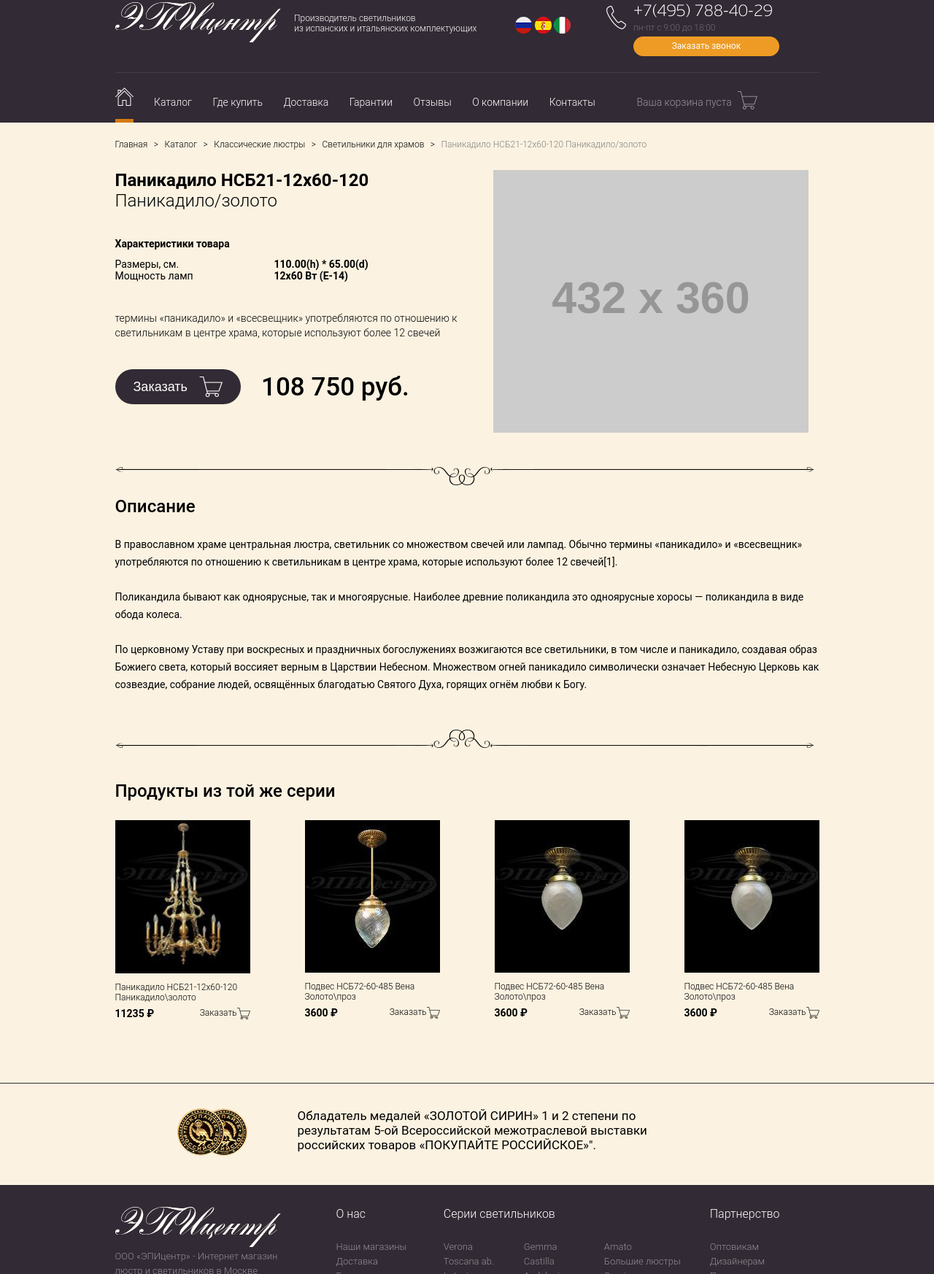
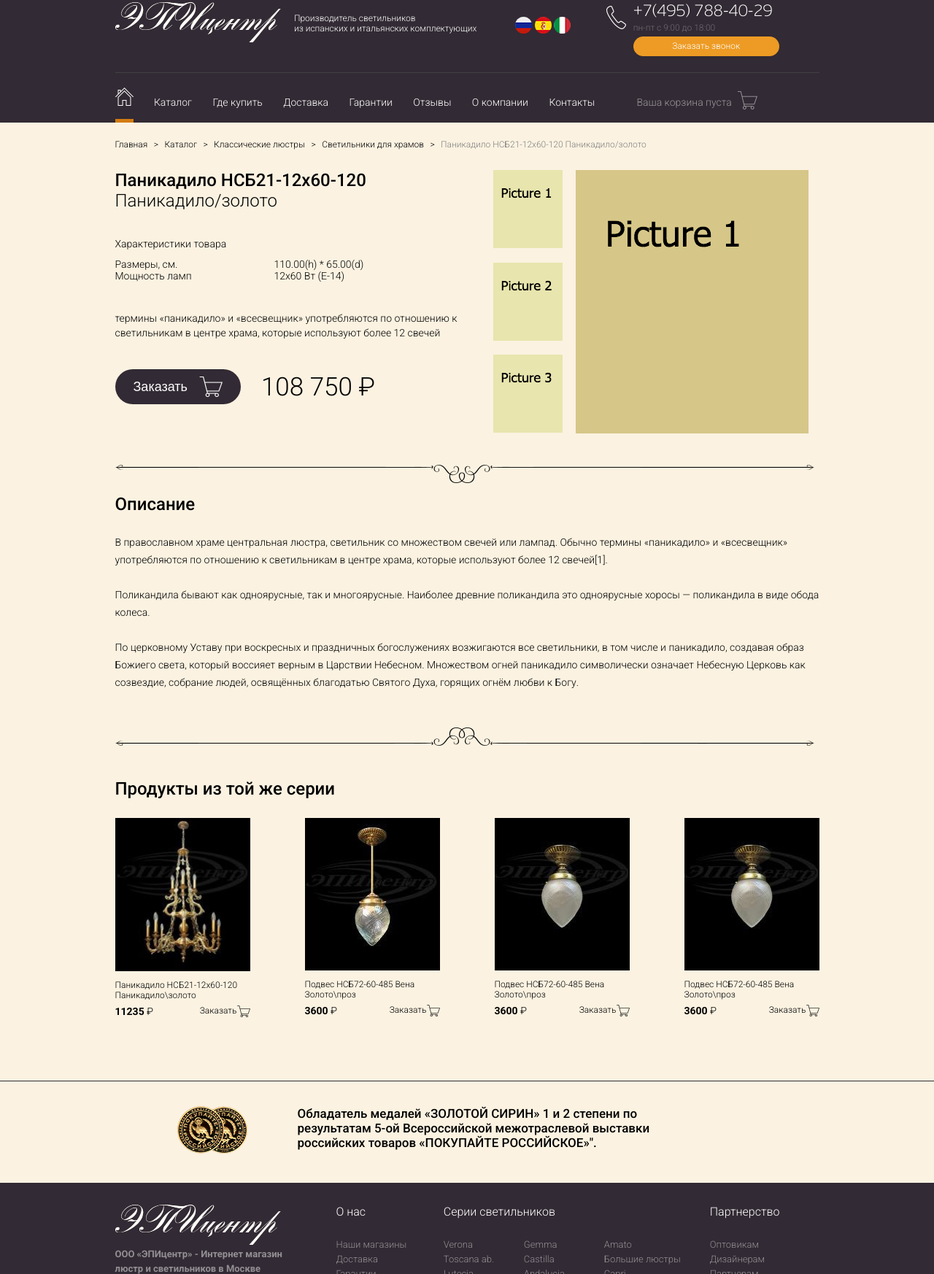
Before and after one commit to idu135/epicenter, a plain HTML site: page product.html in a window 1280 px wide. Shown: the part 19-1765 px from the top of the page at 73% size. Drawn offline with nearby package versions, Linux system fonts and the light colour scheme; placeholder pictures from the web are drawn by us.

Commit message:
finished

```diff
--- a/css/style.css
+++ b/css/style.css
@@ -20,7 +20,7 @@ html{
 }
 
 .clearfix:after{
-	content: "";
+	content: '';
 	display: table;
 	clear: both;
 }
@@ -37,6 +37,7 @@ body{
   font-family: 'Roboto', sans-serif;
   font-size: 14px;
   line-height: auto;
+  font-weight: 300;
   margin: 0;
   padding-bottom: 0;
 }
@@ -140,7 +141,7 @@ h1{
 
 .header-contacts::before{
   position: absolute;
-  content: "";
+  content: '';
   width:27px;
   height: 32px;
   left: 0;
@@ -155,7 +156,6 @@ h1{
 
 .header-contacts__working-hours{
   font-size: 12px;
-  font-weight: 300;
   opacity: .3;
   margin-bottom: 5px;
 }
@@ -194,7 +194,6 @@ h1{
 
 .header-navigation li a{
   color: #fff;
-  font-weight: 300;
   display: inline-block;
   margin-right: 25px;
 }
@@ -224,7 +223,6 @@ h1{
   padding-right: 35px;
   color: #fff;
   opacity: .5;
-  font-weight: 300;
 }
 
 .user-cart a:hover{
@@ -253,7 +251,7 @@ h1{
   height: 440px;
 }
 
-.main-slider input[type="radio"]{
+.main-slider input[type='radio']{
 	opacity: 0;
 }
 
@@ -261,7 +259,7 @@ h1{
   width: 100%;
   height: 440px;
   position: relative;
-  background: url("../img/slide-1.png")no-repeat 80% 20%;
+  background: url('../img/slide-1.png')no-repeat 80% 20%;
 }
 
 .slide{
@@ -275,7 +273,7 @@ h1{
 .slider-arrow-left,
 .slider-arrow-right{
   position: absolute;
-  content:"";
+  content:'';
   width: 50px;
   height: 50px;
   background-image: url(../img/icon-arrow-left.png);
@@ -313,8 +311,8 @@ h1{
 
 .slide-content h1{
   font-size: 28px;
+  line-height: 1;
   font-weight: 300;
-  line-height: 1;
 }
 
 .slide-content span{
@@ -356,7 +354,7 @@ main{
 .products__title,
 .top-block__title{
   font-size: 24px;
-  font-weight: 400;
+  font-weight: 500;
 }
 
 .products__title{
@@ -410,6 +408,7 @@ main{
 
 .video{
   display: block;
+  overflow: hidden;
   width: 265px;
   height: 150px;
   background: url('../img/bg-video.jpg')no-repeat;
@@ -430,7 +429,6 @@ main{
   height: 65px;
   background-color: #f5e1c4;
   line-height: 20px;
-  font-weight: 300;
   text-align: center;
 }
 
@@ -470,9 +468,14 @@ main{
   display: -o-flex;
   display: flex;
   justify-content: space-between;
+  -webkit-justify-content: space-between;
   padding-bottom: 25px;
   margin-bottom: 15px;
   position: relative;
+  -webkit-flex-wrap: wrap;
+  -moz-flex-wrap: wrap;
+  -ms-flex-wrap: wrap;
+  -o-flex-wrap: wrap;
   flex-wrap: wrap;
 }
 
@@ -517,12 +520,14 @@ main{
 
 .item__name{
   font-size: 12px;
-  font-weight: 300;
   margin-bottom: 7px;
 }
 
 .item__price{
   float: left;
+}
+
+.item__price span{
   font-weight: 700;
 }
 
@@ -531,12 +536,11 @@ main{
   padding-right: 18px;
   position: relative;
   font-size: 12px;
-  font-weight: 300;
 }
 
 .item__to-cart:after{
   position: absolute;
-  content: "";
+  content: '';
   width: 18px;
   height: 16px;
   background-image: url('../img/icon-to-cart.png');
@@ -548,7 +552,6 @@ main{
 
 .promo-block__title{
   font-size: 24px;
-  font-weight: 300;
   margin-bottom: 30px;
 }
 
@@ -562,6 +565,10 @@ main{
   display: -ms-flex;
   display: -o-flex;
   display: flex;
+  -webkit-flex-wrap: wrap;
+  -moz-flex-wrap: wrap;
+  -ms-flex-wrap: wrap;
+  -o-flex-wrap: wrap;
   flex-wrap: wrap;
   justify-content: space-between;
 }
@@ -573,7 +580,6 @@ main{
   position: relative;
   font-size: 13px;
   line-height: 18px;
-  font-weight: 300;
 }
 
 .promo-block__item:nth-child(3n){
@@ -655,8 +661,8 @@ main{
 
 .reviews__title{
   font-size: 24px;
-  font-weight: 400;
   margin-bottom: 25px;
+  font-weight: 500;
 }
 
 .reviews__slider{
@@ -671,12 +677,12 @@ main{
 .about-epicenter__title{
   font-size: 24px;
   margin-bottom: 45px;
+  font-weight: 500;
 }
 
 .about-epicenter__content{
   font-size: 13px;
   line-height: 18px;
-  font-weight: 300;
   padding-bottom: 55px;
 }
 
@@ -700,8 +706,8 @@ main{
   width: 770px;
   padding-left: 250px;
   font-size: 17px;
-  font-weight: 400;
   position: relative;
+  font-weight: 500;
 }
 
 .rewards__content::before{
@@ -741,7 +747,6 @@ main{
 .footer__address{
   font-size: 13px;
   line-height: 20px;
-  font-weight: 300;
   color: #fff;
   opacity: .47;
   margin-bottom: 35px;
@@ -754,7 +759,6 @@ main{
 .footer__tel{
   font-size: 30px;
   line-height: 20px;
-  font-weight: 300;
   color: #fff;
   opacity: .47;
 }
@@ -764,7 +768,6 @@ main{
 .partnership__title{
   font-size: 16px;
   line-height: 20px;
-  font-weight: 300;
   margin-bottom: 25px;
   color: #fff;
 }
@@ -783,7 +786,6 @@ main{
 .partnership a{
   font-size: 13px;
   line-height: 20px;
-  font-weight: 300;
   color: #fff;
   opacity: .47;
 }
@@ -817,6 +819,10 @@ main{
   display: flex;
   width: 100%;
   height: 170px;
+  -webkit-flex-wrap: wrap;
+  -moz-flex-wrap: wrap;
+  -ms-flex-wrap: wrap;
+  -o-flex-wrap: wrap;
   flex-wrap: wrap;
   flex-direction: column;
   align-items: flex-start;
@@ -829,7 +835,6 @@ main{
   margin: 0;
   display: table-cell;
   line-height: 30px;
-  font-weight: 300;
 }
 
 .filter__list a{
@@ -856,7 +861,6 @@ main{
 .breadcrumbs a{
   font-size: 12px;
   line-height: 20px;
-  font-weight: 300;
 }
 
 .breadcrumbs li:last-child a{
@@ -875,19 +879,17 @@ main{
 
 .item-details__name{
   font-size: 24px;
-  font-weight: 600;
+  font-weight: 500;
 }
 
 .item-details__material{
   font-size: 24px;
-  font-weight: 300;
   margin-bottom: 35px;
 }
 
 .item-details__specification-title{
   font-size: 14px;
   line-height: 20px;
-  font-weight: 600;
   margin-bottom: 10px;
 }
 
@@ -904,11 +906,9 @@ main{
 .item-details__specification-info{
   float: right;
   width: 300px;
-  font-weight: 600;
 }
 
 .item-details__other-info{
-  font-weight: 300;
   line-height: 20px;
   margin-bottom: 40px;
 }
@@ -917,7 +917,6 @@ main{
 .item-details__order-btn{
   width: 172px;
   height: 48px;
-  font-weight: 300;
   color: #fff;
   font-size: 18px;
   background-color: #322a34;
@@ -943,13 +942,7 @@ main{
 .item-details__price{
   display: inline-block;
   font-size: 35px;
-  font-weight: 500;
   vertical-align: middle;
-}
-
-.item-details__photo{
-  float: right;
-  width: 432px;
 }
 
 .item__description{
@@ -978,8 +971,8 @@ main{
 .item__description-title,
 .other-items__title{
   font-size: 24px;
+  margin-bottom: 26px;
   font-weight: 500;
-  margin-bottom: 26px;
 }
 
 .item__description-content{
@@ -989,3 +982,49 @@ main{
 .other-items{
   padding-bottom: 35px;
 }
+
+.picture-slider{
+  float: right;
+  width: 432px;
+  height: 360px;
+  position: relative;
+}
+
+.picture-slider input{
+  display: none;
+}
+
+.picture-slider label{
+  position: absolute;
+}
+
+.picture-slider label img{
+  display: block;
+}
+
+label[for='pic-2__small']{
+  top: 127px;
+}
+
+label[for='pic-3__small']{
+  top:auto;
+  bottom: 0;
+}
+
+.picture-slider .picture-slide{
+  position: absolute;
+  right: 0;
+  display: none;
+}
+
+#pic-1__small:checked ~ .picture-slides .pic-1__big{
+  display: block;
+}
+
+#pic-2__small:checked ~ .picture-slides .pic-2__big{
+  display: block;
+}
+
+#pic-3__small:checked ~ .picture-slides .pic-3__big{
+  display: block;
+}
--- a/product.html
+++ b/product.html
@@ -6,6 +6,7 @@
   <meta name="viewport" content="width=device-width,
   initial-scale=1">
   <title>Страница товара</title>
+  <link href="https://fonts.googleapis.com/css?family=Roboto:300,400,500,700&subset=cyrillic-ext,latin-ext" rel="stylesheet">
 
   <!-- jQuery library (served from Google) -->
   <script src="http://ajax.googleapis.com/ajax/libs/jquery/1.8.2/jquery.min.js"></script>
@@ -93,11 +94,27 @@
 
           <div class="item-details__order-block">
             <button class="item-details__order-btn">Заказать</button>
-            <div class="item-details__price">108 750 руб.</div>
+            <div class="item-details__price"><span>108 750</span> &#8381;</div>
           </div>
         </div>
-        <div class="item-details__photo">
-          <img src="http://placehold.it/432x360">
+        <div class="picture-slider">
+          <input type="radio" name="picture-slide" id="pic-1__small" checked>
+          <input type="radio" name="picture-slide" id="pic-2__small">
+          <input type="radio" name="picture-slide" id="pic-3__small">
+          <label for="pic-1__small"><img src="img/pic-1__small.jpg" alt="фото-1"></label>
+          <label for="pic-2__small"><img src="img/pic-2__small.jpg" alt="фото-2"></label>
+          <label for="pic-3__small"><img src="img/pic-3__small.jpg" alt="фото-3"></label>
+          <div class="picture-slides">
+            <div class="picture-slide pic-1__big">
+              <img src="img/pic-1__big.jpg" alt="фото-1">
+            </div>
+            <div class="picture-slide pic-2__big">
+              <img src="img/pic-2__big.jpg" alt="фото-2">
+            </div>
+            <div class="picture-slide pic-3__big">
+              <img src="img/pic-3__big.jpg" alt="фото-3">
+            </div>
+          </div>
         </div>
       </section>
       <div class="item__description">
@@ -121,7 +138,7 @@
               Паникадило\золото
             </div>
             <div class="item__order clearfix">
-              <div class="item__price">11235 ₽</div>
+              <div class="item__price"><span>11235</span> &#8381;</div>
               <a class="item__to-cart">Заказать</a>
             </div>
           </div>
@@ -133,7 +150,7 @@
               Золото\проз
             </div>
             <div class="item__order">
-              <div class="item__price">3600 ₽</div>
+              <div class="item__price"><span>3600</span> &#8381;</div>
               <a class="item__to-cart">Заказать</a>
             </div>
           </div>
@@ -145,7 +162,7 @@
               Золото\проз
             </div>
             <div class="item__order">
-              <div class="item__price">3600 ₽</div>
+              <div class="item__price"><span>3600</span> &#8381;</div>
               <a class="item__to-cart">Заказать</a>
             </div>
           </div>
@@ -157,7 +174,7 @@
               Золото\проз
             </div>
             <div class="item__order">
-              <div class="item__price">3600 ₽</div>
+              <div class="item__price"><span>3600</span> &#8381;</div>
               <a class="item__to-cart">Заказать</a>
             </div>
           </div>
```
Also changed, not shown: catalog.html (+10 -9 lines), index.html (+4 -3 lines), img/pic-1__big.jpg (added), img/pic-1__small.jpg (added), img/pic-2__big.jpg (added), img/pic-2__small.jpg (added), img/pic-3__big.jpg (added), img/pic-3__small.jpg (added).
